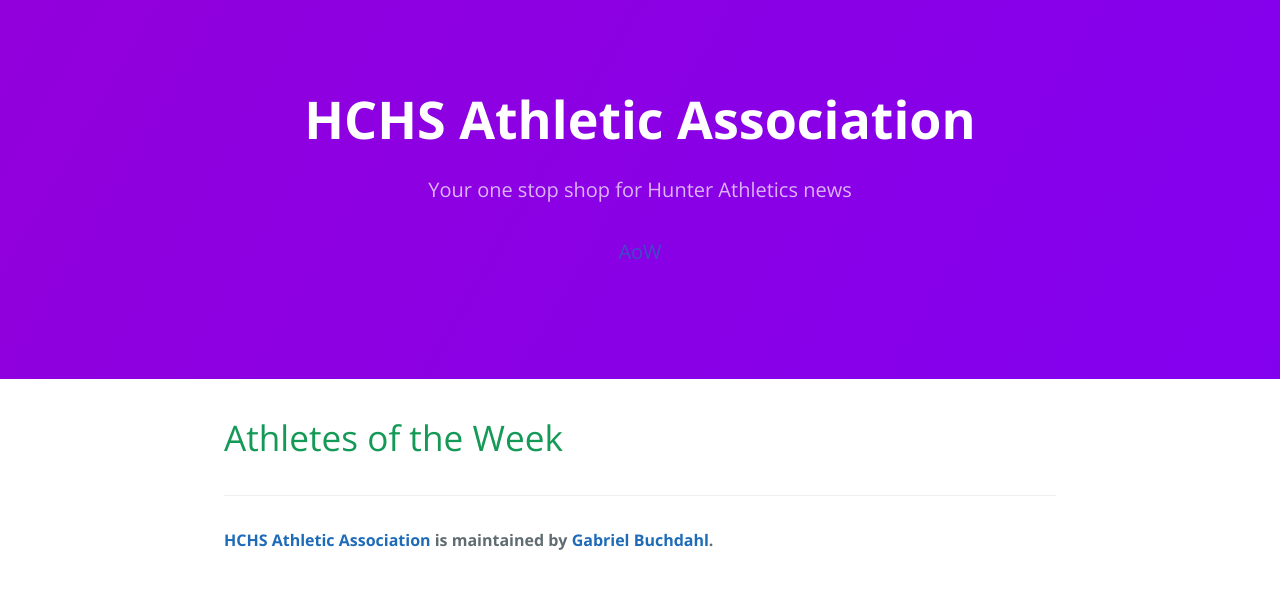
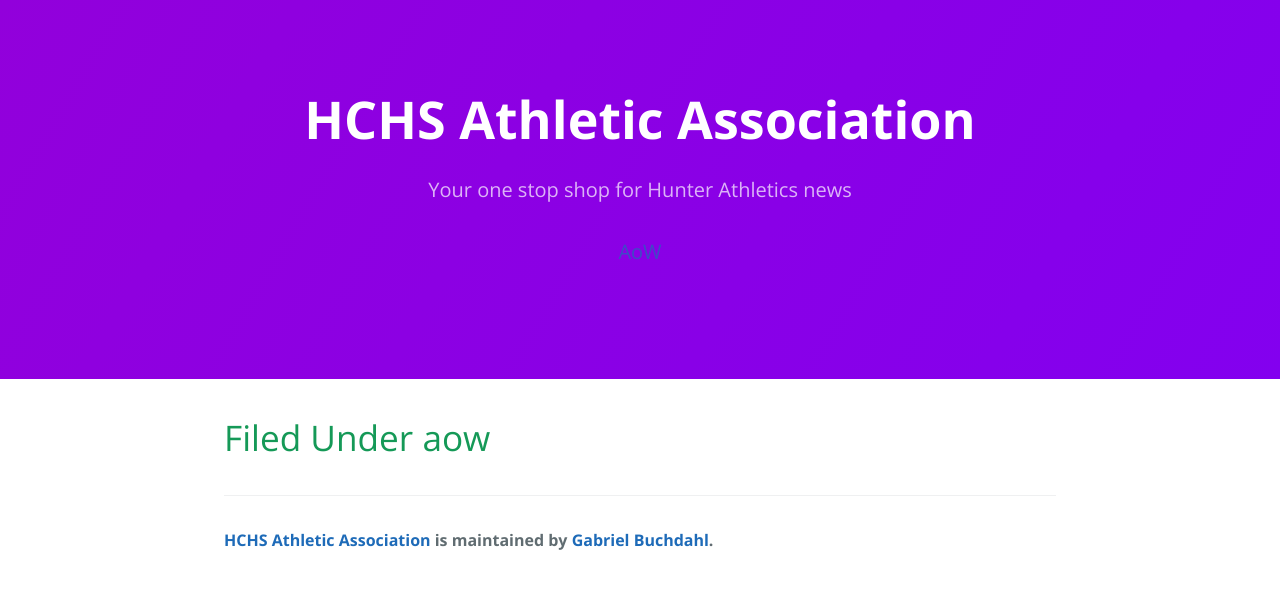
Before and after one commit to gbuchdahl/aasite, a Jekyll site: the page built from _category/aow.md, in a window 1280 px wide. Shown: the top 589 px of the page. Built offline with Jekyll 4.4.1, drawn with Linux system fonts in a browser that asks for light colours.

Commit message:
kept working on aow page

```diff
--- /dev/null
+++ b/_category/aow.md
@@ -0,0 +1,4 @@
+---
+tag: aow
+permalink: /aow/
+---
--- a/_config.yml
+++ b/_config.yml
@@ -16,3 +16,16 @@ gems:
 
 #Others
 markdown: kramdown
+
+#categories
+collections:
+  category:
+    output: true
+
+defaults:
+  -
+    scope:
+      path: ""
+      type: category
+    values:
+      layout: "category"
--- a/_layouts/category.html
+++ b/_layouts/category.html
@@ -1,9 +1,8 @@
 ---
 layout: default
 ---
-<h1>Athletes of the Week</h1>
-
-{% for post in site.categories[page.category] %}
-  <h2><a href=""></a></h2>
-  <p></p>
-{% endfor %}
+<div class="blog list">
+    <h1>Filed Under {{ page.tag }}</h1>
+    {% for post in site.categories[page.tag] %}
+    {% endfor %}
+</div>
--- a/aow/index.html
+++ /dev/null
@@ -1,5 +0,0 @@
----
-layout: category
-title: Athletes of the Week
-categories: aow
----
```
Also changed, not shown: _posts/2017-12-11-Gabe-Franklin-AoW.markdown (renamed from _posts/aow/2017-12-11-Gabe-Franklin-AoW.markdown), _posts/2017-12-17-Alex-Fox-AoW.markdown (renamed from _posts/aow/2017-12-17-Alex-Fox-AoW.markdown).
